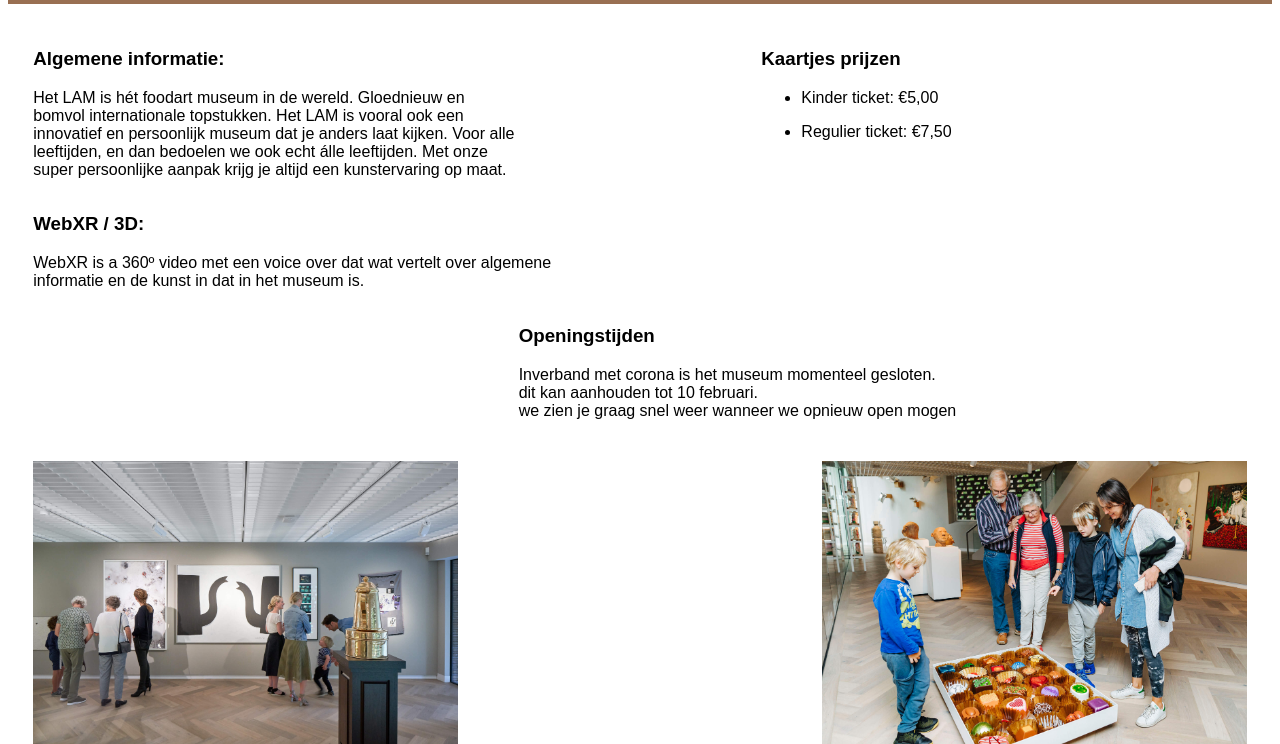
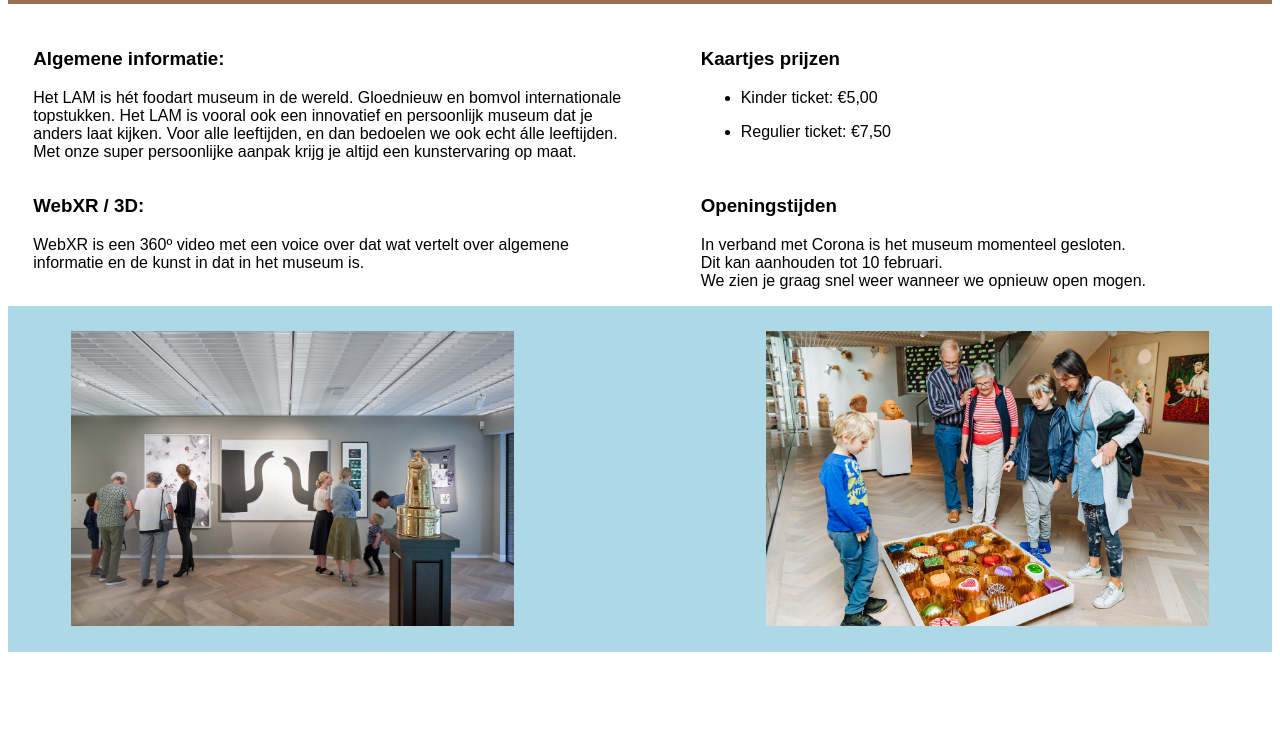
Before and after one commit to MartijnRene/Museum, a plain HTML site: page Website/index.html in a window 1280 px wide. Shown: the part 78-822 px from the top of the page. After the commit the page ends 800 px from the top, so only its background shows below. Drawn offline with Linux system fonts and the light colour scheme.

Commit message:
fixed index and added contact info

```diff
--- a/Website/Main.css
+++ b/Website/Main.css
@@ -55,49 +55,68 @@ p {
 
 /* Voorpagina */
 
-#infoWrap{
+#infoContainer{
   padding: 2%;
 }
 
 #algemeneInfoDiv{
-  width: 40%;
+  width: 50%;
   float: left;
 }
 
+#infoVerkoop{
+  padding-bottom: 10%;
+}
+
+#webOpening{
+  padding-bottom: 10%;
+}
+
+#kaartVerkoopDiv{
+  width: 45%;
+  float: right;
+  padding-left: 5%;
+}
+
 #webXrUitleg{
-  width: 60%;
+  width: 50%;
   float: left;
   clear: both;
 }
 
-#kaartVerkoopDiv{
-  width: 40%;
+#openingstijden{
+  width: 45%;
   float: right;
+  padding-left: 5%;
 }
 
-#openingstijden{
-  width: 60%;
-  float: right;
+#imageContainer{
+  display:inline-block;
+  padding-top: 2%;
+  padding-bottom: 2%;
   clear: both;
-}
-
-#imageWrap{
-  clear: both;
-  padding: 2%;
+  background-color: lightblue;
 }
 
 #img1{
-  width: 35%;
+  max-width: 35%;
   height: auto;
   float: left;
+  padding-left: 5%;
 }
 
 #img2{
-  width: 35%;
+  max-width: 35%;
   height: auto;
   float: right;
+  padding-right: 5%;
 }
 
 /* webXR */
 
+a-scene{
+  height: 80%;
+  width: auto;
+}
+
 /* contact */
--- a/Website/index.html
+++ b/Website/index.html
@@ -19,28 +19,32 @@
         </h1>
     </div>
     <!--informatie blokken-->
-    <div id = infoWrap>
-        <div id="algemeneInfoDiv">
+    <div id = infoContainer>
+        <section id = "infoVerkoop">
+            <section id="algemeneInfoDiv">
                 <h3>Algemene informatie:</h3>
                 <p>Het LAM is hét foodart museum in de wereld. Gloednieuw en bomvol internationale topstukken. Het LAM is vooral ook een innovatief en persoonlijk museum dat je anders laat kijken. Voor alle leeftijden, en dan bedoelen we ook echt álle leeftijden. Met onze super persoonlijke aanpak krijg je altijd een kunstervaring op maat.</p>
-        </div>
-        <div id="kaartVerkoopDiv">
+            </section>
+            <section id="kaartVerkoopDiv">
                 <h3>Kaartjes prijzen</h3>
                 <ul>
                     <li><p>Kinder ticket: €5,00</p></li>
                     <li><p>Regulier ticket: €7,50</p></li>
                 </ul>
+            </section>
+        </section>
+        <section id="webOpening">
+            <section id="webXrUitleg">
+                <h3>WebXR / 3D:</h3>
+                <p>WebXR is een 360º video met een voice over dat wat vertelt over algemene<br> informatie en de kunst in dat in het museum is.</p>
+            </section>
+            <section id="openingstijden">
+                <h3>Openingstijden</h3>
+                <p>In verband met Corona is het museum momenteel gesloten.<br> Dit kan aanhouden tot 10 februari. <br> We zien je graag snel weer wanneer we opnieuw open mogen.</p>
+            </section>
+        </section>
     </div>
-        <div id="webXrUitleg">
-            <h3>WebXR / 3D:</h3>
-            <p>WebXR is a 360º video met een voice over dat wat vertelt over algemene<br> informatie en de kunst in dat in het museum is.</p>
-        </div>
-        <div id="openingstijden">
-            <h3>Openingstijden</h3>
-            <p>Inverband met corona is het museum momenteel gesloten.<br> dit kan aanhouden tot 10 februari. <br> we zien je graag snel weer wanneer we opnieuw open mogen</p>
-        </div>
-    </div>
-    <div id=imageWrap>
+    <div id=imageContainer>
         <img src="images/voorbeeld1.jpg" alt="De koffiepotten van Klaas Gubbels" id="img1">
         <img src="images/voorbeeld2.jpg" alt="In het LAM heeft alle kunst met voedsel en consumeren te maken" id="img2">
     </div>
```
Also changed, not shown: Website/contact.html (+21 -0 lines). Lines whose indentation alone changed are shown as unchanged.
